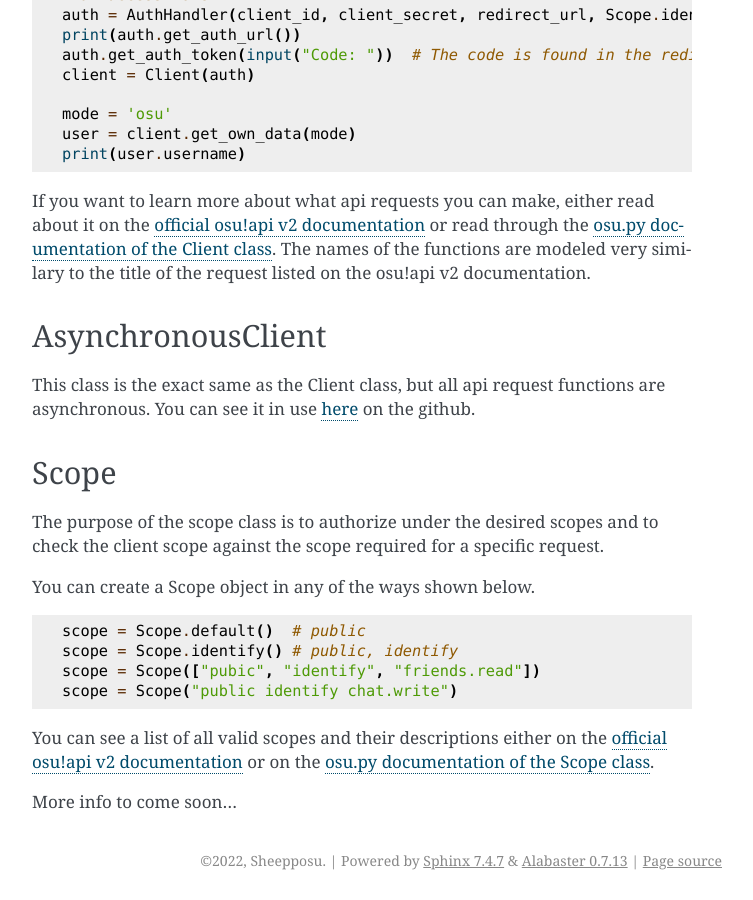
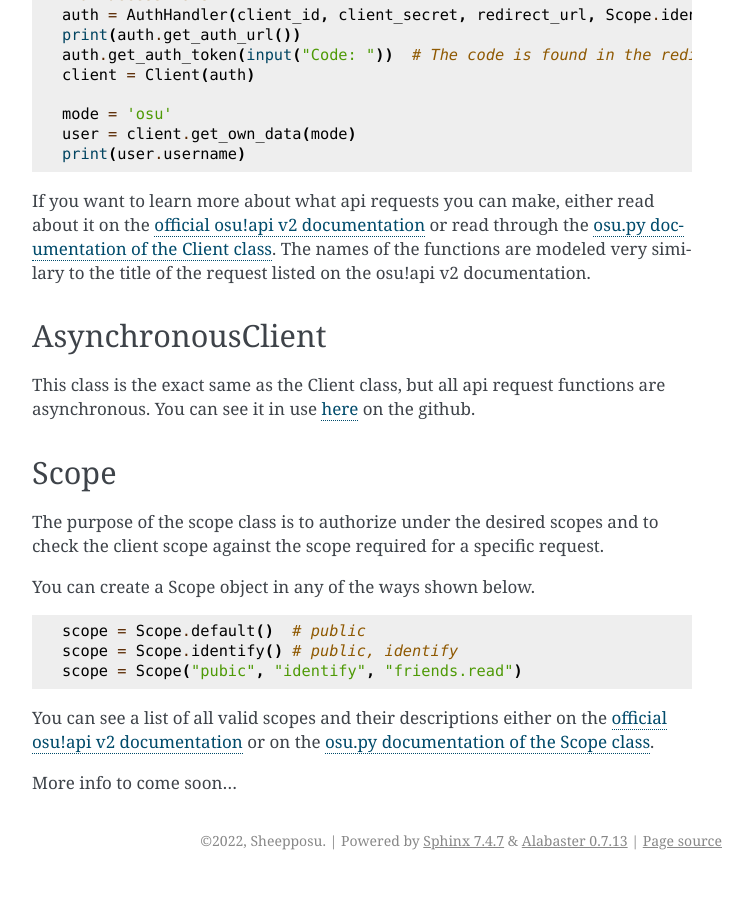
Before and after one commit to Sheppsu/osu.py, a Sphinx documentation site: the page built from docs/source/guide.rst, in a window 1280 px wide and 900 px high, scrolled down 1459 px. Shown: the whole window, without its empty margins (388-1141 px from the left). Built offline with Sphinx 7.4.7, drawn with Linux system fonts in a browser that asks for light colours.

Commit message:
doc update

```diff
--- a/docs/source/guide.rst
+++ b/docs/source/guide.rst
@@ -87,8 +87,7 @@
 
 	scope = Scope.default()  # public
 	scope = Scope.identify() # public, identify
-	scope = Scope(["pubic", "identify", "friends.read"])
-	scope = Scope("public identify chat.write")
+	scope = Scope("pubic", "identify", "friends.read")
 
 You can see a list of all valid scopes and their descriptions either on the `official osu!api v2 documentation <https://osu.ppy.sh/docs/index.html#scopes>`_ or on the `osu.py documentation of the Scope class <api.html#osu.Scope>`_.
 
```
